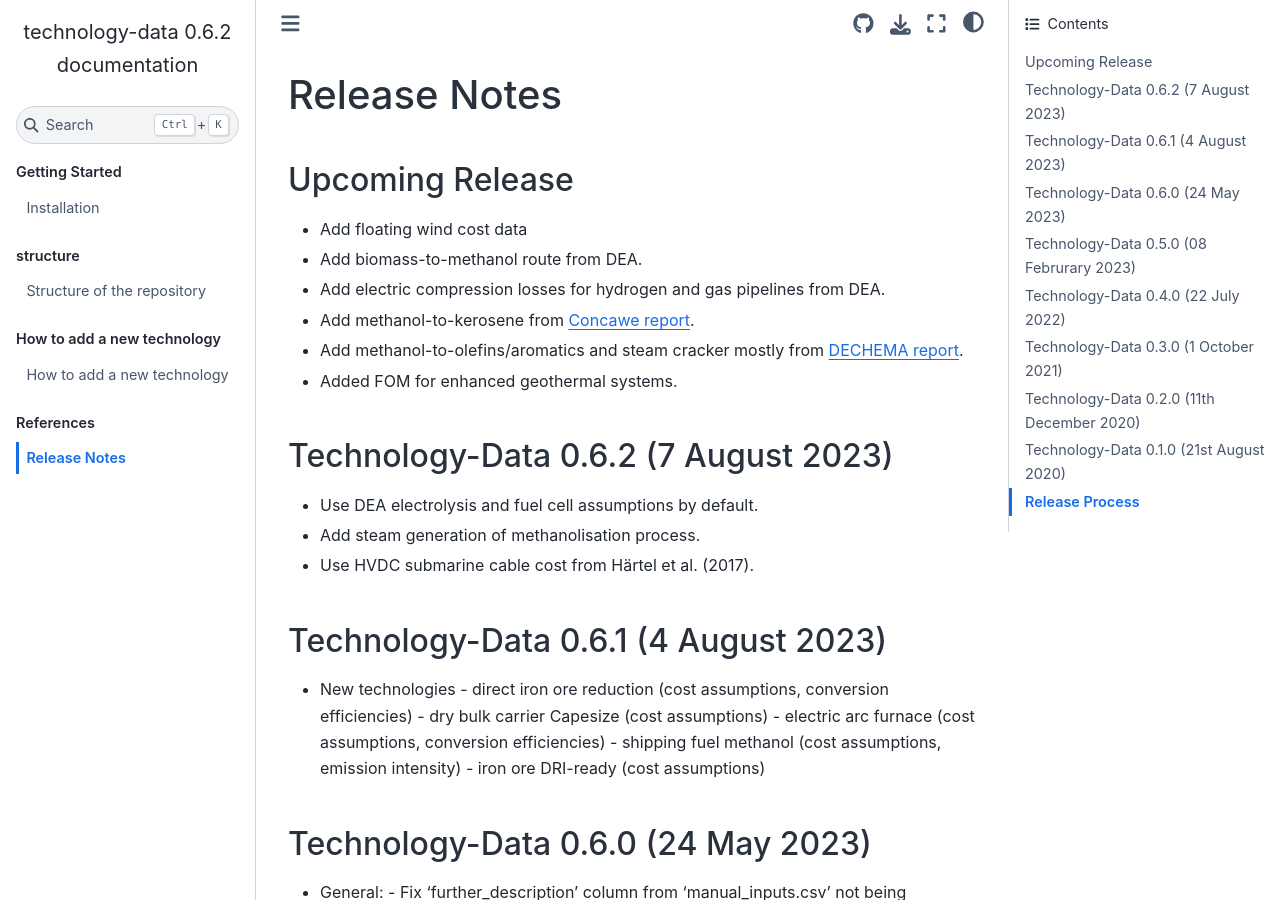
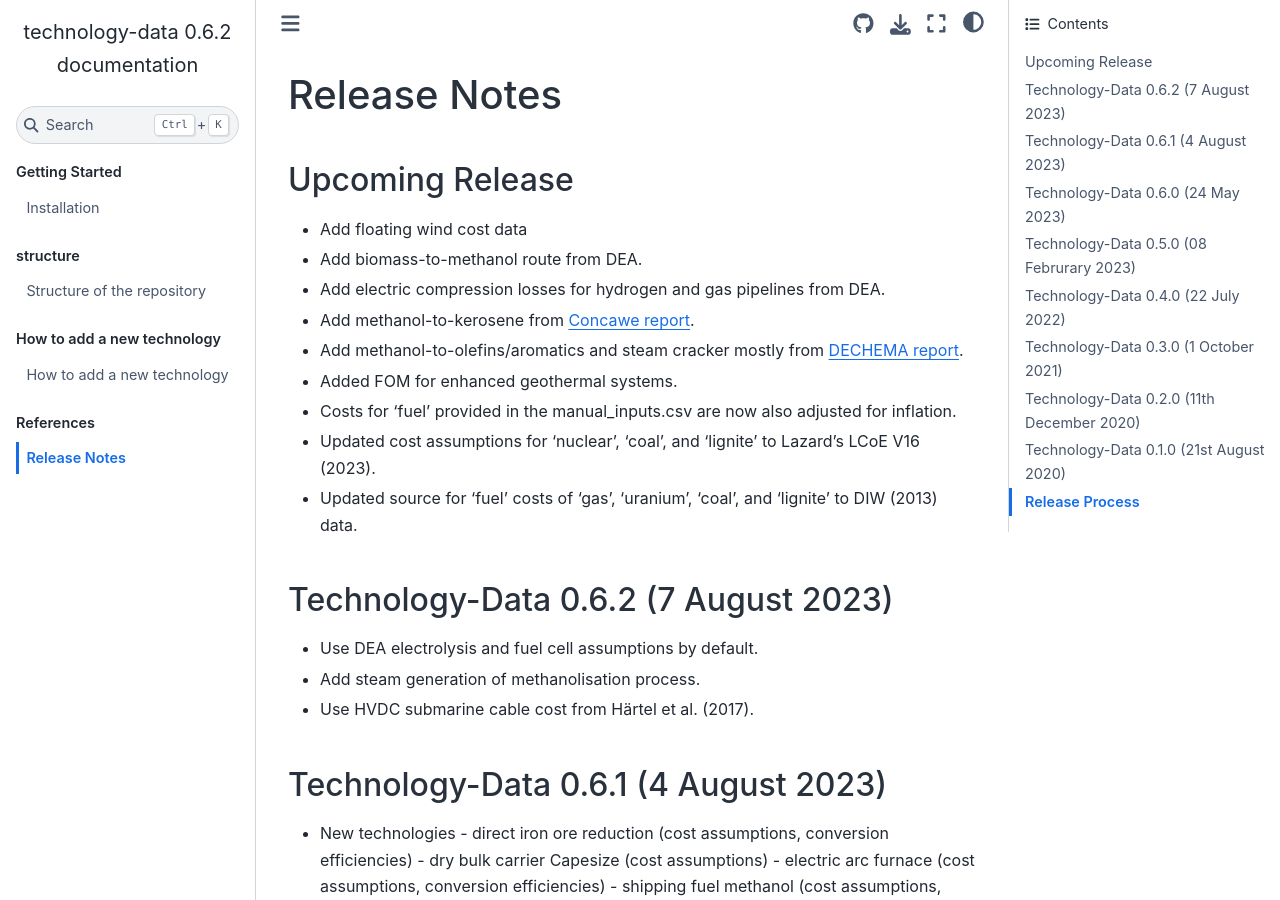
Before and after one commit to PyPSA/technology-data, a Sphinx documentation site: the page built from docs/release_notes.rst, in a window 1280 px wide and 900 px high. Built offline with Sphinx 7.4.7 and the Sphinx Book theme 1.1.4, drawn with Linux system fonts in a browser that asks for light colours.

Commit message:
Update release_notes.rst

```diff
--- a/docs/release_notes.rst
+++ b/docs/release_notes.rst
@@ -16,6 +16,12 @@ Upcoming Release
 * Add methanol-to-olefins/aromatics and steam cracker mostly from `DECHEMA report <https://dechema.de/dechema_media/Downloads/Positionspapiere/Technology_study_Low_carbon_energy_and_feedstock_for_the_European_chemical_industry.pdf>`_.
 
 * Added FOM for enhanced geothermal systems.
+
+* Costs for 'fuel' provided in the manual_inputs.csv are now also adjusted for inflation.
+
+* Updated cost assumptions for 'nuclear', 'coal', and 'lignite' to Lazard's LCoE V16 (2023).
+
+* Updated source for 'fuel' costs of 'gas', 'uranium', 'coal', and 'lignite' to DIW (2013) data.
 
 Technology-Data 0.6.2 (7 August 2023)
 =====================================
```
